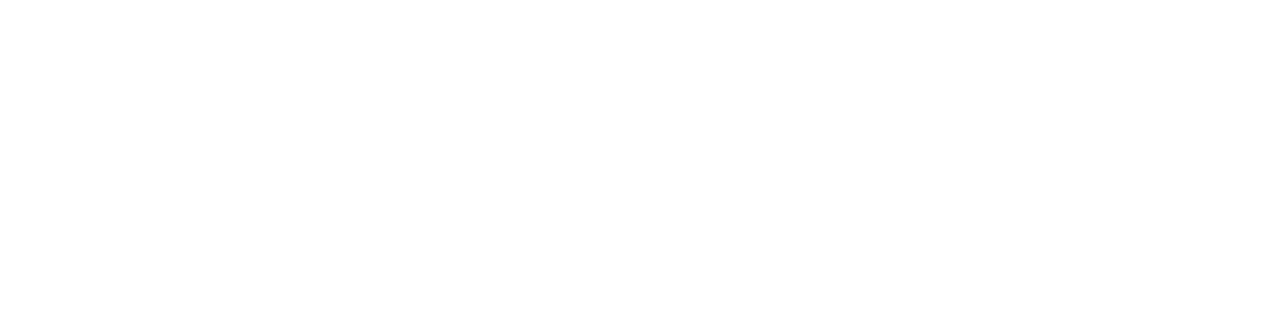
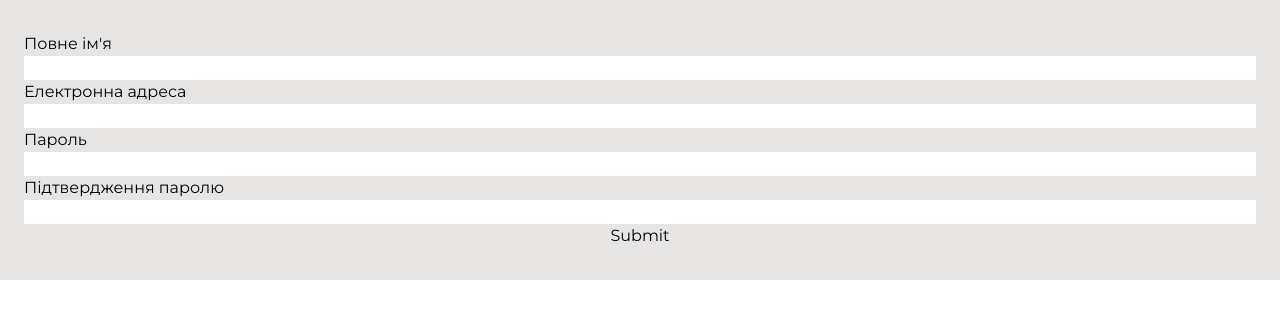
Before and after one commit to OleksandrPyvko/shop, a React (Vite) app: page /signup in a window 1280 px wide. Before the commit this address had no page. Shown: the top 318 px of the page. Built offline with nearby package versions, Linux system fonts and the light colour scheme; a web font is replaced by a local one.

Commit message:
login, signup, logout features

```diff
--- a/src/App.jsx
+++ b/src/App.jsx
@@ -13,6 +13,7 @@ import AdminPage from "./pages/AdminPage";
 import Test from "./pages/Test";
 import { CartProvider } from "./context/CartContext";
 import Login from "./pages/Login";
+import SignUp from "./pages/SignUp";
 
 const queryClient = new QueryClient();
 
@@ -36,6 +37,7 @@ function App() {
                   <Route path="/test" element={<Test />} />
                 </Route>
                 <Route path='/login' element={<Login />}/>
+                <Route path='/signup' element={<SignUp />}/>
 
                 {/* <Header />
 
--- a/src/components/Menu.jsx
+++ b/src/components/Menu.jsx
@@ -1,14 +1,30 @@
 import { NavLink, useNavigate } from "react-router-dom";
 import { useMenu } from "../context/MenuContext";
+import { useUser } from "../features/auth/useUser";
+import { logout } from "../services/apiAuth";
+import { useQueryClient } from "@tanstack/react-query";
 
 function Menu() {
   const { isOpen, toggleMenu, toggleCatalog } = useMenu();
   const navigate = useNavigate();
+  const { isAuthenticated, user } = useUser();
+
+
+  const queryClient = useQueryClient();
+
+  function handleLogin() {
+    navigate("/login");
+    toggleMenu();
+  }
+
+  function handleLogout() {
+    logout();
+    queryClient.invalidateQueries("user");
+  }
 
   function handleAddItems() {
-    navigate('/admin-tools');
+    navigate("/admin-tools");
     toggleMenu();
-
   }
 
   function handleClose() {
@@ -26,13 +42,32 @@ function Menu() {
         isOpen ? "translate-x-0" : "-translate-x-full"
       }`}
     >
+      {}
       <button onClick={toggleMenu} className="px-2 py-6">
         X
       </button>
-      <p className="uppercase text-center border-y py-4 text-stone-400 border-stone-400">
+      {!isAuthenticated ? (
+        <button
+          onClick={handleLogin}
+          className=" uppercase text-center border-y py-4 text-stone-400 border-stone-400"
+        >
+          Вхід / Реєстрація
+        </button>
+      ) : (
+        <button onClick={handleLogout}>Logout</button>
+      )}
+      {/* <button
+        onClick={handleLogin}
+        className=" uppercase text-center border-y py-4 text-stone-400 border-stone-400"
+      >
         Вхід / Реєстрація
-      </p>
-      <button onClick={handleAddItems} className="px-6 py-4 bg-stone-400 text-stone-800 font-semibold mx-auto w-full">Додати товари</button>
+      </button> */}
+      <button
+        onClick={handleAddItems}
+        className="px-6 py-4 bg-stone-400 text-stone-800 font-semibold mx-auto w-full"
+      >
+        Додати товари
+      </button>
       <ul className="flex flex-col gap-8 font-semibold text-xl text-stone-400 py-6 uppercase">
         <li>
           <NavLink onClick={handleClose} to="/">
--- a/src/context/CartContext.jsx
+++ b/src/context/CartContext.jsx
@@ -7,7 +7,7 @@ export function useCart() {
 }
 
 export function CartProvider({ children }) {
-  const [isCartOpen, setIsCartOpen] = useState(true);
+  const [isCartOpen, setIsCartOpen] = useState(false);
   const [cart, setCart] = useState([]);
 
   function toggleCart() {
--- /dev/null
+++ b/src/features/auth/useSignup.js
@@ -0,0 +1,15 @@
+import { useMutation } from "@tanstack/react-query";
+import { signup as signupAPI } from "../../services/apiAuth";
+
+export function useSignup () {
+    const {mutate: signup, isLoading} = useMutation({
+        mutationFn: signupAPI,
+        onSuccess: (user) => {
+            console.log(user)
+        }
+
+    })
+
+    return { signup, isLoading }
+
+}
--- a/src/features/auth/useUser.js
+++ b/src/features/auth/useUser.js
@@ -6,6 +6,6 @@ export function useUser() {
     queryKey: ["user"],
     queryFn: getUser,
   });
-
+  console.log(user?.email);
   return { isLoading, user, isAuthenticated: user?.role === "authenticated" };
 }
--- a/src/pages/Login.jsx
+++ b/src/pages/Login.jsx
@@ -4,7 +4,7 @@ import { useLogin } from "../features/auth/useLogin";
 
 function Login() {
   const [email, setEmail] = useState(`user@email.com`);
-  const [password, setPassword] = useState("");
+  const [password, setPassword] = useState("123456");
 
   const { mutate, isLoading } = useLogin();
 
@@ -15,6 +15,7 @@ function Login() {
   }
 
   return (
+    <>
     <form
       className="flex flex-col px-6 items-center bg-stone-200 max-w-[350px] m-auto py-10 rounded gap-4"
       onSubmit={handleSubmit}
@@ -28,7 +29,7 @@ function Login() {
         onChange={(e) => setEmail(e.target.value)}
         id="email"
         className="border border-gray-400 h-10 rounded px-2 w-full"
-      />
+        />
 
       <input
         disabled={isLoading}
@@ -38,15 +39,19 @@ function Login() {
         onChange={(e) => setPassword(e.target.value)}
         id="password"
         className="border border-gray-400 h-10 rounded px-2 w-full"
-      />
+        />
 
       <button
         disabled={isLoading}
         className="bg-stone-700 text-stone-200 px-4 py-2 rounded mt-5 w-full"
-      >
+        >
         submit
       </button>
     </form>
+
+
+
+        </>
   );
 }
 
--- /dev/null
+++ b/src/pages/SignUp.jsx
@@ -0,0 +1,54 @@
+import { useForm } from "react-hook-form"
+import { useSignup } from "../features/auth/useSignup";
+
+function SignUp() {
+    const {signup, isLoading} = useSignup();
+    const {register, formState, getValues, handleSubmit, reset} = useForm();
+
+    function onSubmit({fullName, email, password}) {
+        signup({fullName, email, password},
+            {
+                onSettled: reset,
+            }
+        )
+    }
+
+    return (
+        <form onSubmit={handleSubmit(onSubmit)} className="flex flex-col bg-stone-200 px-6 py-8">
+            <label htmlFor="fullName">Повне ім'я</label>
+            <input id='fullName' type="text" {...register('fullName', {
+                required: 'This field is required'
+            })}/>
+
+            <label htmlFor="email">Електронна адреса</label>
+            <input id="email" type="email"  {...register('email', {
+                required: 'This field is required',
+                pattern: {
+                    value: /^[A-Za-z0-9._%+-]+@[A-Za-z0-9.-]+\.[A-Za-z]{2,}$/,
+                    message: 'Please enter a valid email address'
+                }
+            })}/>
+
+            <label htmlFor="password">Пароль</label>
+            <input id='password' type="password"  {...register('password', {
+                required: 'This field is required',
+                minLength: {
+                    value: 8,
+                    message: 'Password must be at least 8 characters long'
+                },
+
+            })}/>
+
+            <label htmlFor="confirmPassword">Підтвердження паролю</label>
+            <input id='confirmPassword' type="password" {...register('confirmPassword', {
+                required: 'Confirm your password ',
+                validate: (value) => value === getValues().password || 'password need to match'
+                })}/>
+
+                <button>Submit</button>
+
+        </form>
+    )
+}
+
+export default SignUp
--- a/src/services/apiAuth.js
+++ b/src/services/apiAuth.js
@@ -1,4 +1,20 @@
 import supabase from "./supabase";
+
+export async function signup({ fullName, email, password }) {
+  const { data, error } = await supabase.auth.signUp({
+    email,
+    password,
+    options: {
+      data: {
+        fullName,
+      },
+    },
+  });
+
+  if (error) throw new Error("Signup error");
+
+  return data;
+}
 
 export async function login({ email, password }) {
   const { data, error } = await supabase.auth.signInWithPassword({
```
